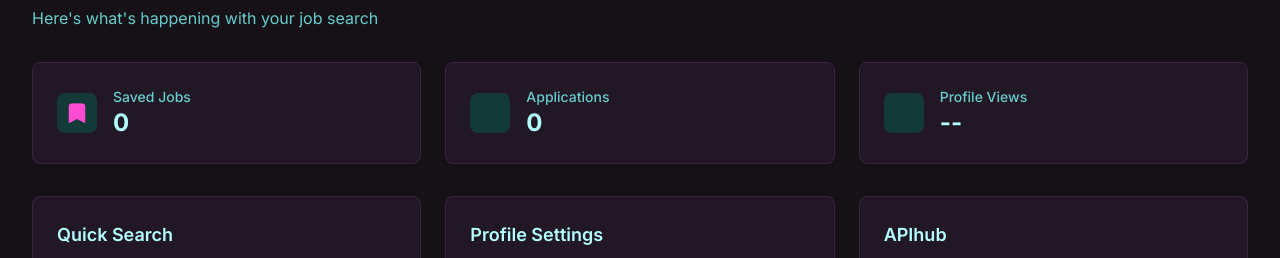
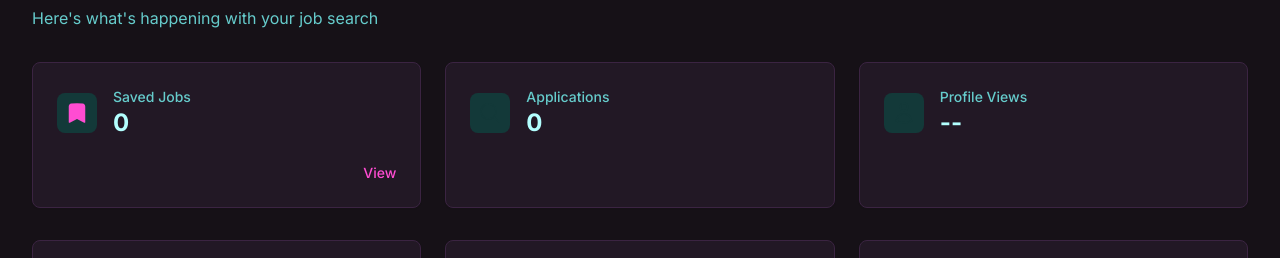
Before and after one commit to ChristinaDay/updrift, a Next.js app: page /dashboard in a window 1280 px wide. Shown: the part 139-397 px from the top of the page. Built offline with nearby package versions, Linux system fonts and the light colour scheme; no server answers; the database is empty; sample sign-in values are in the browser's storage.

Commit message:
feat(dashboard): always show 'View' link at bottom right of Saved Jobs card (no arrow)

```diff
--- a/src/app/dashboard/page.tsx
+++ b/src/app/dashboard/page.tsx
@@ -4,7 +4,7 @@ import { useSession, signOut } from 'next-auth/react'
 import { useRouter } from 'next/navigation'
 import { useEffect, useState } from 'react'
 import Link from 'next/link'
-import { BookmarkIcon, MagnifyingGlassIcon, UserIcon, SparklesIcon } from '@heroicons/react/24/outline'
+import { BookmarkIcon, MagnifyingGlassIcon, UserIcon, SparklesIcon, PaperAirplaneIcon } from '@heroicons/react/24/outline'
 import { BookmarkIcon as BookmarkSolidIcon } from '@heroicons/react/24/solid'
 import { capitalizeLocation } from '@/utils/jobUtils'
 import ThemeToggle from '@/components/ThemeToggle'
@@ -83,17 +83,20 @@ export default function Dashboard() {
 
         {/* Stats Grid */}
         <div className="grid grid-cols-1 md:grid-cols-3 gap-6 mb-8">
-          <div className="bg-card p-6 rounded-lg shadow-sm border border-border">
+          <Link href="/saved-jobs" className="group bg-card p-6 rounded-lg shadow-sm border border-border transition hover:shadow-md focus:outline-none focus:ring-2 focus:ring-primary focus:ring-offset-2 flex flex-col h-full justify-between">
             <div className="flex items-center">
               <div className="p-2 bg-secondary rounded-lg">
                 <BookmarkSolidIcon className="h-6 w-6 text-primary" />
               </div>
-              <div className="ml-4">
+              <div className="ml-4 flex-1">
                 <p className="text-sm font-medium text-muted-foreground">Saved Jobs</p>
                 <p className="text-2xl font-bold text-foreground">{savedJobs.length}</p>
               </div>
             </div>
-          </div>
+            <div className="flex items-center justify-end mt-6">
+              <span className="text-primary text-sm font-medium">View</span>
+            </div>
+          </Link>
 
           <div className="bg-card p-6 rounded-lg shadow-sm border border-border">
             <div className="flex items-center">
```
